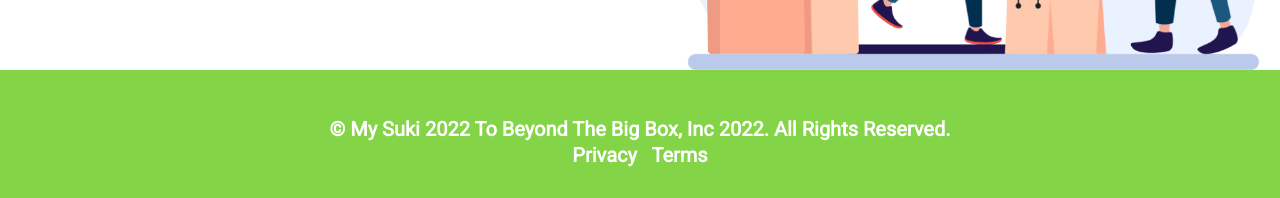
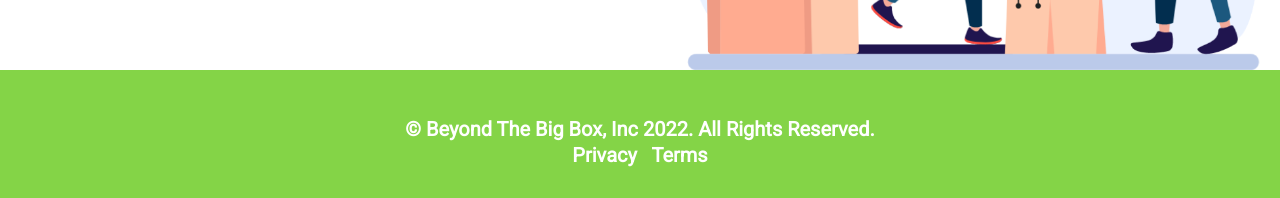
Before and after one commit to al-amin1991/locaholic, a plain HTML site: page index.html in a window 1280 px wide. Shown: the part 2118-2316 px from the top of the page. Drawn offline with nearby package versions, Linux system fonts and the light colour scheme.

Commit message:
changing footer

```diff
--- a/index.html
+++ b/index.html
@@ -256,8 +256,7 @@
       </div>
       <footer class="container-fluid" id="footer">
         <p class="center all_rights_reserved">
-          &copy; My Suki 2022 to Beyond the Big Box, Inc 2022. All Rights
-          Reserved.
+          &copy; Beyond the Big Box, Inc 2022. All Rights Reserved.
         </p>
 
         <p class="center">
```
